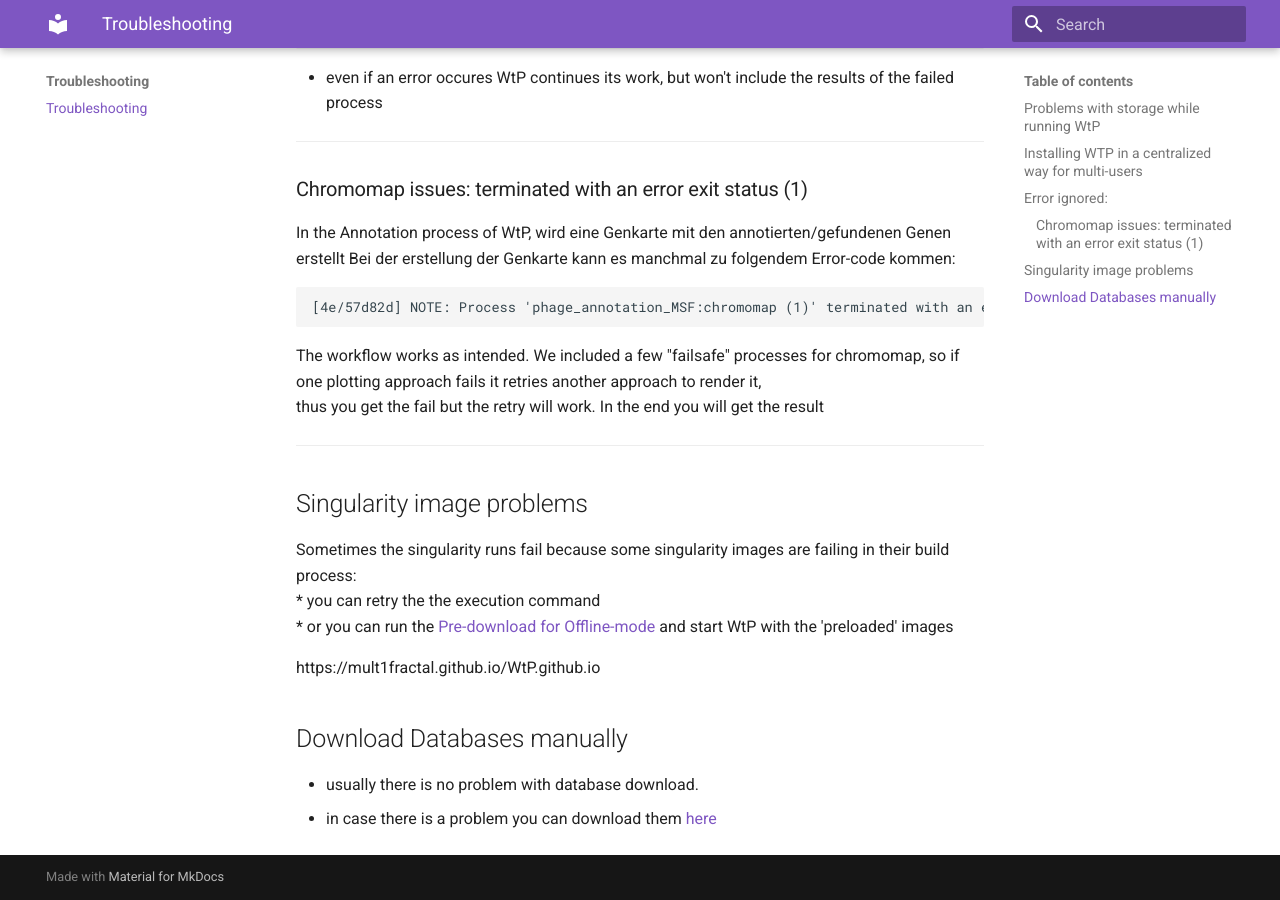
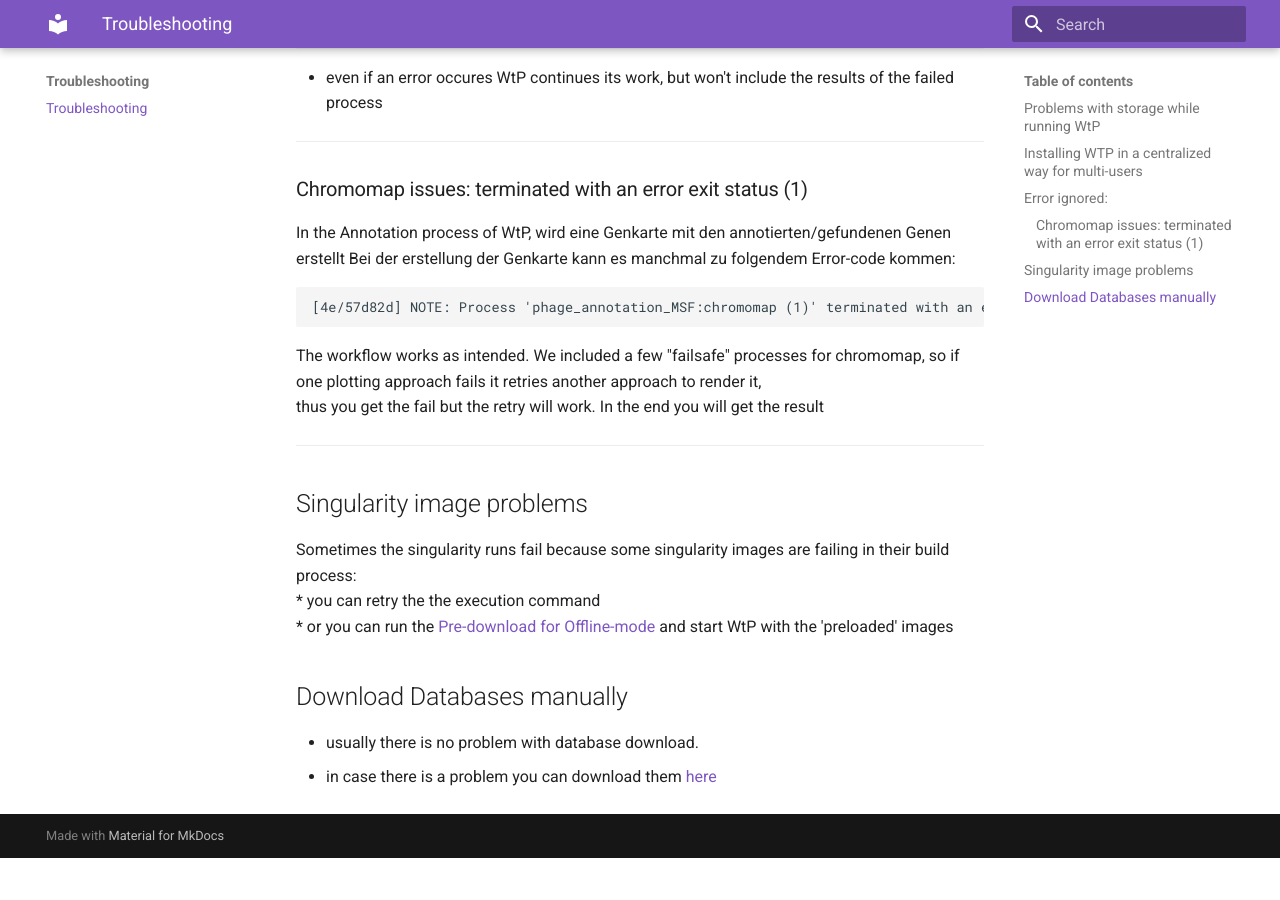
Before and after one commit to mult1fractal/wtp-documentation, an MkDocs documentation site: the page built from docs/troubleshooting.md, in a window 1280 px wide and 900 px high, scrolled down 1524 px. Built offline with MkDocs 1.6.1 and Material for MkDocs 9.7.7, drawn with Linux system fonts in a browser that asks for light colours; after the commit the page ends 2382 px from its top, so only the background shows below that; some of the changed lines change nothing that is shown.

Commit message:
Update troubleshooting.md

```diff
--- a/docs/troubleshooting.md
+++ b/docs/troubleshooting.md
@@ -77,9 +77,8 @@
 
 Sometimes the singularity runs fail because some singularity images are failing in their build process:
 * you can retry the the execution command
-* or you can run the [Pre-download for Offline-mode](/Workflow-execution/commands/#pre-download-for-offline-mode) and start WtP with the 'preloaded' images
+* or you can run the [Pre-download for Offline-mode](https://mult1fractal.github.io/wtp-documentation/Workflow-execution/commands/#pre-download-for-offline-mode) and start WtP with the 'preloaded' images
 
-https://mult1fractal.github.io/WtP.github.io
 
 
 ## Download Databases manually
```
